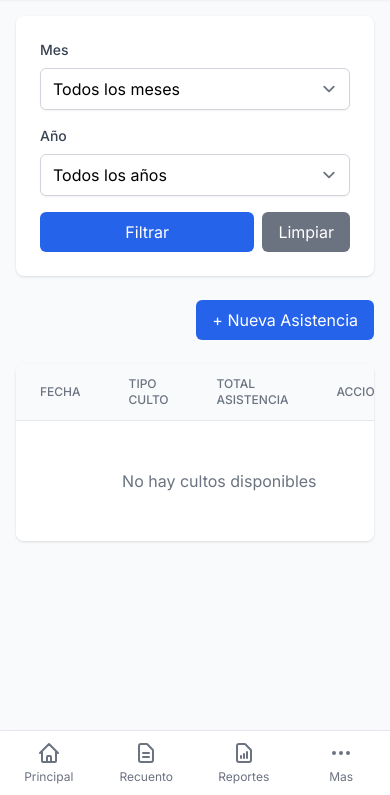
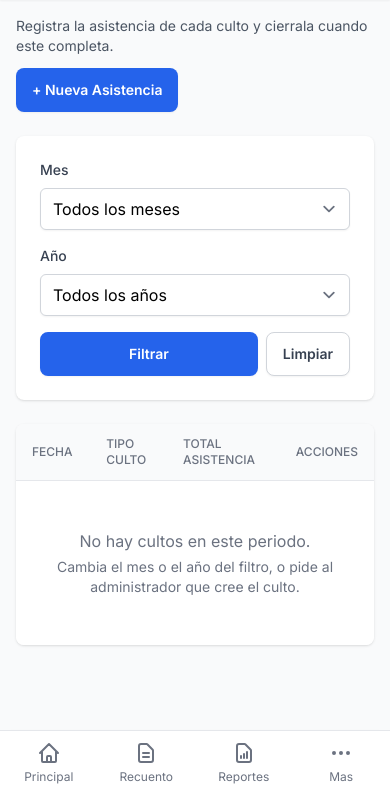
Before and after one commit to 1KATZUNO/IBBLA, a Laravel app: template resources/views/asistencia/index.blade.php in a window 390 px wide. Shown: the part 49-844 px from the top of the page. Run offline with Laravel 12, Linux system fonts and the light colour scheme; the template is opened without the code that fills it, so the values that code supplies are empty; a user stored in the database is signed in; data comes from the database, SQL or seed files in the repository; style sheets or scripts are compiled from the project's sources.

Commit message:
Asistencia: total y Guardar fijos al fondo, acciones de 44 px y error de camara visible
Revision de usabilidad tablet a PC:
- Nueva/editar asistencia: el boton Guardar quedaba debajo de todas las secciones
  (a 950 px con todo plegado y a mas de 2000 px con las secciones abiertas). El
  total y Guardar/Actualizar pasan a la barra fija del fondo. Solo se toca ese
  bloque y las filas de maestros (44 px), para no chocar con el cambio de las
  casillas numericas de la rama de asistencia por rango.
- Lista: "+ Nueva Asistencia" sube arriba; Editar/Cerrar/Eliminar pasan de texto
  a botones de 44 px y las columnas Capilla y Clases se muestran desde 1280 px,
  asi Acciones cabe sin desplazar la tabla en 768 y 1024. El mensaje de exito se
  mostraba dos veces (vista + layout) y se quita el de la vista; igual en la carga
  historica. Modales con ancho fluido y la fecha formateada en eliminar.
- Detalle: botones con el estilo comun y totales en 2/3/6 columnas segun ancho.
- Marcar asistencia (servidores): si el navegador negaba la camara el error se
  escribia dentro del modal cerrado y al tocar el boton no pasaba nada; ahora se
  muestra debajo del boton. El modal tiene x-cloak y la regla CSS ya existe.

```diff
--- a/resources/views/asistencia/index.blade.php
+++ b/resources/views/asistencia/index.blade.php
@@ -5,18 +5,13 @@
 
 @section('content')
 <div class="space-y-6">
-    <!-- Mensajes de éxito/error -->
-    @if(session('success'))
-    <div class="bg-green-100 border border-green-400 text-green-700 px-4 py-3 rounded relative" role="alert">
-        <span class="block sm:inline">{{ session('success') }}</span>
+    {{-- Los mensajes de exito/error los muestra el layout (antes salian dos veces) --}}
+    <div class="flex flex-wrap items-center justify-between gap-3">
+        <p class="text-sm text-gray-600">Registra la asistencia de cada culto y cierrala cuando este completa.</p>
+        <a href="{{ route('asistencia.create') }}" class="btn-primary">
+            + Nueva Asistencia
+        </a>
     </div>
-    @endif
-
-    @if(session('error'))
-    <div class="bg-red-100 border border-red-400 text-red-700 px-4 py-3 rounded relative" role="alert">
-        <span class="block sm:inline">{{ session('error') }}</span>
-    </div>
-    @endif
 
     <!-- Filtros -->
     <div class="bg-white rounded-lg shadow p-6">
@@ -50,10 +45,10 @@
                     </select>
                 </div>
                 <div class="flex items-end gap-2">
-                    <button type="submit" class="flex-1 px-4 py-2 bg-blue-600 text-white rounded-md hover:bg-blue-700 transition-colors">
+                    <button type="submit" class="btn-primary flex-1">
                         Filtrar
                     </button>
-                    <a href="{{ route('asistencia.index') }}" class="px-4 py-2 bg-gray-500 text-white rounded-md hover:bg-gray-600 transition-colors">
+                    <a href="{{ route('asistencia.index') }}" class="btn-secondary">
                         Limpiar
                     </a>
                 </div>
@@ -61,79 +56,76 @@
         </form>
     </div>
 
-    <div class="flex justify-end">
-        <a href="{{ route('asistencia.create') }}" class="px-4 py-2 bg-blue-600 text-white rounded-md hover:bg-blue-700 transition-colors">
-            + Nueva Asistencia
-        </a>
-    </div>
-
     <div class="bg-white rounded-lg shadow overflow-hidden">
-        <div class="overflow-x-auto">
+        <div class="table-scroll">
         <table class="min-w-full divide-y divide-gray-200">
             <thead class="bg-gray-50">
                 <tr>
-                    <th class="px-6 py-3 text-left text-xs font-medium text-gray-500 uppercase">Fecha</th>
-                    <th class="px-6 py-3 text-left text-xs font-medium text-gray-500 uppercase">Tipo Culto</th>
-                    <th class="px-6 py-3 text-left text-xs font-medium text-gray-500 uppercase">Total Asistencia</th>
-                    <th class="px-6 py-3 text-left text-xs font-medium text-gray-500 uppercase hidden sm:table-cell">Capilla</th>
-                    <th class="px-6 py-3 text-left text-xs font-medium text-gray-500 uppercase hidden sm:table-cell">Clases</th>
-                    <th class="px-6 py-3 text-right text-xs font-medium text-gray-500 uppercase">Acciones</th>
+                    <th class="px-4 py-3 text-left text-xs font-medium text-gray-500 uppercase">Fecha</th>
+                    <th class="px-4 py-3 text-left text-xs font-medium text-gray-500 uppercase">Tipo Culto</th>
+                    <th class="px-4 py-3 text-left text-xs font-medium text-gray-500 uppercase">Total Asistencia</th>
+                    <th class="px-4 py-3 text-left text-xs font-medium text-gray-500 uppercase hidden xl:table-cell">Capilla</th>
+                    <th class="px-4 py-3 text-left text-xs font-medium text-gray-500 uppercase hidden xl:table-cell">Clases</th>
+                    <th class="px-4 py-3 text-right text-xs font-medium text-gray-500 uppercase">Acciones</th>
                 </tr>
             </thead>
             <tbody class="bg-white divide-y divide-gray-200">
                 @forelse($cultos as $culto)
                 <tr class="hover:bg-gray-50">
-                    <td class="px-6 py-4 whitespace-nowrap text-sm font-medium text-gray-900">
+                    <td class="px-4 py-3 whitespace-nowrap text-sm font-medium text-gray-900">
                         {{ $culto->fecha->format('d/m/Y') }}
                     </td>
-                    <td class="px-6 py-4 whitespace-nowrap text-sm">
+                    <td class="px-4 py-3 whitespace-nowrap text-sm">
                         <span class="px-2 py-1 text-xs font-semibold rounded-full bg-blue-100 text-blue-800">
                             {{ ucfirst($culto->tipo_culto) }}
                         </span>
                     </td>
-                    <td class="px-6 py-4 whitespace-nowrap text-sm">
+                    <td class="px-4 py-3 whitespace-nowrap text-sm">
                         @if($culto->asistencia)
                             <span class="text-lg font-bold text-green-600">{{ $culto->asistencia->total_asistencia }}</span>
                         @else
                             <span class="text-sm text-gray-400">Sin registro</span>
                         @endif
                     </td>
-                    <td class="px-6 py-4 whitespace-nowrap text-sm hidden sm:table-cell text-gray-500">
+                    <td class="px-4 py-3 whitespace-nowrap text-sm hidden xl:table-cell text-gray-500">
                         @if($culto->asistencia)
                             {{ $culto->asistencia->getTotalCapilla() }}
                         @else
                             -
                         @endif
                     </td>
-                    <td class="px-6 py-4 whitespace-nowrap text-sm hidden sm:table-cell text-gray-500">
+                    <td class="px-4 py-3 whitespace-nowrap text-sm hidden xl:table-cell text-gray-500">
                         @if($culto->asistencia)
                             {{ $culto->asistencia->getTotalClases() }}
                         @else
                             -
                         @endif
                     </td>
-                    <td class="px-6 py-4 whitespace-nowrap text-right text-sm font-medium">
+                    <td class="px-4 py-2 whitespace-nowrap text-right text-sm font-medium">
                         @if($culto->asistencia)
                             @if(!$culto->asistencia->cerrado)
                             <!-- Desktop actions -->
-                            <div class="hidden sm:flex sm:items-center sm:justify-end sm:gap-3">
-                                <a href="{{ route('asistencia.edit', $culto->asistencia) }}" class="text-blue-600 hover:text-blue-900">Editar</a>
-                                <button type="button" onclick="mostrarModalCerrarAsistencia({{ $culto->asistencia->id }})" class="text-orange-600 hover:text-orange-900 flex items-center gap-1">
-                                    <svg class="w-4 h-4" fill="currentColor" viewBox="0 0 20 20">
+                            <div class="hidden sm:flex sm:items-center sm:justify-end sm:gap-1">
+                                <a href="{{ route('asistencia.edit', $culto->asistencia) }}" class="btn-row text-blue-700 hover:bg-blue-50">
+                                    <svg class="w-4 h-4" fill="none" stroke="currentColor" viewBox="0 0 24 24" aria-hidden="true"><path stroke-linecap="round" stroke-linejoin="round" stroke-width="2" d="M15.232 5.232l3.536 3.536m-2.036-5.036a2.5 2.5 0 113.536 3.536L6.5 21.036H3v-3.572L16.732 3.732z"/></svg>
+                                    Editar
+                                </a>
+                                <button type="button" onclick="mostrarModalCerrarAsistencia({{ $culto->asistencia->id }})" class="btn-row text-orange-700 hover:bg-orange-50">
+                                    <svg class="w-4 h-4" fill="currentColor" viewBox="0 0 20 20" aria-hidden="true">
                                         <path fill-rule="evenodd" d="M5 9V7a5 5 0 0110 0v2a2 2 0 012 2v5a2 2 0 01-2 2H5a2 2 0 01-2-2v-5a2 2 0 012-2zm8-2v2H7V7a3 3 0 016 0z" clip-rule="evenodd"></path>
                                     </svg>
                                     Cerrar
                                 </button>
                                 @if(in_array(auth()->user()->rol, ['admin', 'asistente']))
-                                <button type="button" onclick="mostrarModalEliminar({{ $culto->asistencia->id }}, '{{ $culto->fecha }}')" class="text-red-600 hover:text-red-900">
-                                    Eliminar
+                                <button type="button" onclick="mostrarModalEliminar({{ $culto->asistencia->id }}, @js($culto->fecha->format('d/m/Y')))" class="btn-icon text-red-600 hover:bg-red-50 hover:text-red-700" aria-label="Eliminar asistencia del {{ $culto->fecha->format('d/m/Y') }}" title="Eliminar">
+                                    <svg class="w-5 h-5" fill="none" stroke="currentColor" viewBox="0 0 24 24" aria-hidden="true"><path stroke-linecap="round" stroke-linejoin="round" stroke-width="2" d="M19 7l-.867 12.142A2 2 0 0116.138 21H7.862a2 2 0 01-1.995-1.858L5 7m5 4v6m4-6v6m1-10V4a1 1 0 00-1-1h-4a1 1 0 00-1 1v3M4 7h16"/></svg>
                                 </button>
                                 @endif
                             </div>
 
                             <!-- Mobile dropdown -->
                             <div class="relative sm:hidden">
-                                <button type="button" onclick="toggleDropdown({{ $culto->asistencia->id }})" class="p-2 hover:bg-gray-100 rounded-full">
+                                <button type="button" onclick="toggleDropdown({{ $culto->asistencia->id }})" class="btn-icon rounded-full" aria-label="Acciones de la asistencia">
                                     <svg class="w-5 h-5 text-gray-600" fill="currentColor" viewBox="0 0 20 20">
                                         <path d="M10 6a2 2 0 110-4 2 2 0 010 4zM10 12a2 2 0 110-4 2 2 0 010 4zM10 18a2 2 0 110-4 2 2 0 010 4z"></path>
                                     </svg>
@@ -158,7 +150,7 @@
                                             </span>
                                         </button>
                                         @if(in_array(auth()->user()->rol, ['admin', 'asistente']))
-                                        <button type="button" onclick="mostrarModalEliminar({{ $culto->asistencia->id }}, '{{ $culto->fecha }}'); toggleDropdown({{ $culto->asistencia->id }})" class="w-full text-left block px-4 py-2 text-sm text-gray-700 hover:bg-red-50">
+                                        <button type="button" onclick="mostrarModalEliminar({{ $culto->asistencia->id }}, @js($culto->fecha->format('d/m/Y'))); toggleDropdown({{ $culto->asistencia->id }})" class="w-full text-left block px-4 py-3 text-sm text-gray-700 hover:bg-red-50">
                                             <span class="flex items-center gap-2">
                                                 <svg class="w-4 h-4 text-red-600" fill="currentColor" viewBox="0 0 20 20">
                                                     <path fill-rule="evenodd" d="M9 2a1 1 0 00-.894.553L7.382 4H4a1 1 0 000 2v10a2 2 0 002 2h8a2 2 0 002-2V6a1 1 0 100-2h-3.382l-.724-1.447A1 1 0 0011 2H9zM7 8a1 1 0 012 0v6a1 1 0 11-2 0V8zm5-1a1 1 0 00-1 1v6a1 1 0 102 0V8a1 1 0 00-1-1z" clip-rule="evenodd"></path>
@@ -178,22 +170,23 @@
                             </form>
                             @endif
                             @else
-                            <span class="text-gray-400 text-xs flex items-center justify-end gap-1">
-                                <svg class="w-4 h-4" fill="currentColor" viewBox="0 0 20 20">
+                            <span class="text-gray-500 text-sm flex items-center justify-end gap-1">
+                                <svg class="w-4 h-4" fill="currentColor" viewBox="0 0 20 20" aria-hidden="true">
                                     <path fill-rule="evenodd" d="M5 9V7a5 5 0 0110 0v2a2 2 0 012 2v5a2 2 0 01-2 2H5a2 2 0 01-2-2v-5a2 2 0 012-2zm8-2v2H7V7a3 3 0 016 0z" clip-rule="evenodd"></path>
                                 </svg>
                                 Cerrado
                             </span>
                             @endif
                         @else
-                            <a href="{{ route('asistencia.create', ['culto_id' => $culto->id]) }}" class="text-green-600 hover:text-green-900">Registrar</a>
+                            <a href="{{ route('asistencia.create', ['culto_id' => $culto->id]) }}" class="btn-row text-green-800 bg-green-50 hover:bg-green-100">+ Registrar</a>
                         @endif
                     </td>
                 </tr>
                 @empty
                 <tr>
                     <td colspan="6" class="px-6 py-12 text-center text-gray-500">
-                        No hay cultos disponibles
+                        <p>No hay cultos en este periodo.</p>
+                        <p class="text-sm mt-1">Cambia el mes o el año del filtro, o pide al administrador que cree el culto.</p>
                     </td>
                 </tr>
                 @endforelse
@@ -218,7 +211,7 @@
             <span class="px-3 py-1 bg-gray-200 text-gray-700 rounded-full text-sm font-semibold">{{ $asistenciasCerradas->count() }}</span>
         </div>
 
-        <div class="grid grid-cols-1 md:grid-cols-2 lg:grid-cols-3 gap-4">
+        <div class="grid grid-cols-1 md:grid-cols-2 xl:grid-cols-3 gap-4">
             @foreach($asistenciasCerradas as $asistencia)
             <div class="bg-white rounded-lg shadow hover:shadow-lg transition-shadow border border-gray-200">
                 <div class="p-5">
@@ -260,7 +253,7 @@
                     </div>
 
                     <div class="flex gap-2">
-                        <a href="{{ route('asistencia.show', $asistencia) }}" class="flex-1 text-center px-4 py-2 bg-gray-600 text-white rounded-md hover:bg-gray-700 transition-colors">
+                        <a href="{{ route('asistencia.show', $asistencia) }}" class="btn-secondary flex-1">
                             <svg class="w-4 h-4 inline mr-1" fill="currentColor" viewBox="0 0 20 20">
                                 <path d="M10 12a2 2 0 100-4 2 2 0 000 4z"></path>
                                 <path fill-rule="evenodd" d="M.458 10C1.732 5.943 5.522 3 10 3s8.268 2.943 9.542 7c-1.274 4.057-5.064 7-9.542 7S1.732 14.057.458 10zM14 10a4 4 0 11-8 0 4 4 0 018 0z" clip-rule="evenodd"></path>
@@ -350,11 +343,11 @@ document.addEventListener('click', function(event) {
 
 <!-- Modal: Confirmar Eliminación -->
 <div id="modalEliminar" class="hidden fixed inset-0 bg-gray-600 bg-opacity-50 overflow-y-auto h-full w-full z-50">
-    <div class="relative top-20 mx-auto p-5 border w-96 shadow-lg rounded-md bg-white">
+    <div class="relative top-4 sm:top-20 mx-4 sm:mx-auto p-5 border w-auto sm:w-full max-w-md shadow-lg rounded-md bg-white">
         <div class="mt-3">
             <div class="flex items-center justify-between mb-4">
                 <h3 class="text-lg font-semibold text-red-900">⚠️ Eliminar Asistencia</h3>
-                <button onclick="cerrarModalEliminar()" class="text-gray-400 hover:text-gray-600">
+                <button type="button" onclick="cerrarModalEliminar()" class="btn-icon" aria-label="Cerrar">
                     <svg class="w-6 h-6" fill="none" stroke="currentColor" viewBox="0 0 24 24">
                         <path stroke-linecap="round" stroke-linejoin="round" stroke-width="2" d="M6 18L18 6M6 6l12 12"></path>
                     </svg>
@@ -367,15 +360,15 @@ document.addEventListener('click', function(event) {
                 </p>
             </div>
 
-            <div class="flex justify-end gap-3">
+            <div class="flex flex-wrap justify-end gap-3">
                 <button type="button"
                         onclick="cerrarModalEliminar()"
-                        class="px-4 py-2 border border-gray-300 rounded-md text-gray-700 hover:bg-gray-50">
+                        class="btn-secondary">
                     Cancelar
                 </button>
                 <button type="button"
                         onclick="confirmarEliminacion()"
-                        class="px-4 py-2 bg-red-600 text-white rounded-md hover:bg-red-700">
+                        class="btn-danger">
                     Sí, Eliminar
                 </button>
             </div>
@@ -385,11 +378,11 @@ document.addEventListener('click', function(event) {
 
 <!-- Modal: Cerrar Asistencia -->
 <div id="modalCerrarAsistencia" class="hidden fixed inset-0 bg-gray-600 bg-opacity-50 overflow-y-auto h-full w-full z-50">
-    <div class="relative top-20 mx-auto p-5 border w-96 shadow-lg rounded-md bg-white">
+    <div class="relative top-4 sm:top-20 mx-4 sm:mx-auto p-5 border w-auto sm:w-full max-w-md shadow-lg rounded-md bg-white">
         <div class="mt-3">
             <div class="flex items-center justify-between mb-4">
                 <h3 class="text-lg font-semibold text-orange-900">🔒 Cerrar Asistencia</h3>
-                <button onclick="cerrarModalCerrarAsistencia()" class="text-gray-400 hover:text-gray-600">
+                <button type="button" onclick="cerrarModalCerrarAsistencia()" class="btn-icon" aria-label="Cerrar">
                     <svg class="w-6 h-6" fill="none" stroke="currentColor" viewBox="0 0 24 24">
                         <path stroke-linecap="round" stroke-linejoin="round" stroke-width="2" d="M6 18L18 6M6 6l12 12"></path>
                     </svg>
@@ -405,15 +398,15 @@ document.addEventListener('click', function(event) {
                 </p>
             </div>
 
-            <div class="flex justify-end gap-3">
+            <div class="flex flex-wrap justify-end gap-3">
                 <button type="button"
                         onclick="cerrarModalCerrarAsistencia()"
-                        class="px-4 py-2 border border-gray-300 rounded-md text-gray-700 hover:bg-gray-50">
+                        class="btn-secondary">
                     Cancelar
                 </button>
                 <button type="button"
                         onclick="confirmarCerrarAsistencia()"
-                        class="px-4 py-2 bg-orange-600 text-white rounded-md hover:bg-orange-700">
+                        class="btn-warning">
                     Sí, Cerrar
                 </button>
             </div>
```
Also changed, not shown: resources/views/asistencia/create.blade.php (+10 -12 lines), resources/views/asistencia/edit.blade.php (+10 -12 lines), resources/views/asistencia/importar.blade.php (+1 -6 lines), resources/views/asistencia/show.blade.php (+5 -5 lines), resources/views/marcar-asistencia/index.blade.php (+12 -1 lines), 3 other files.
